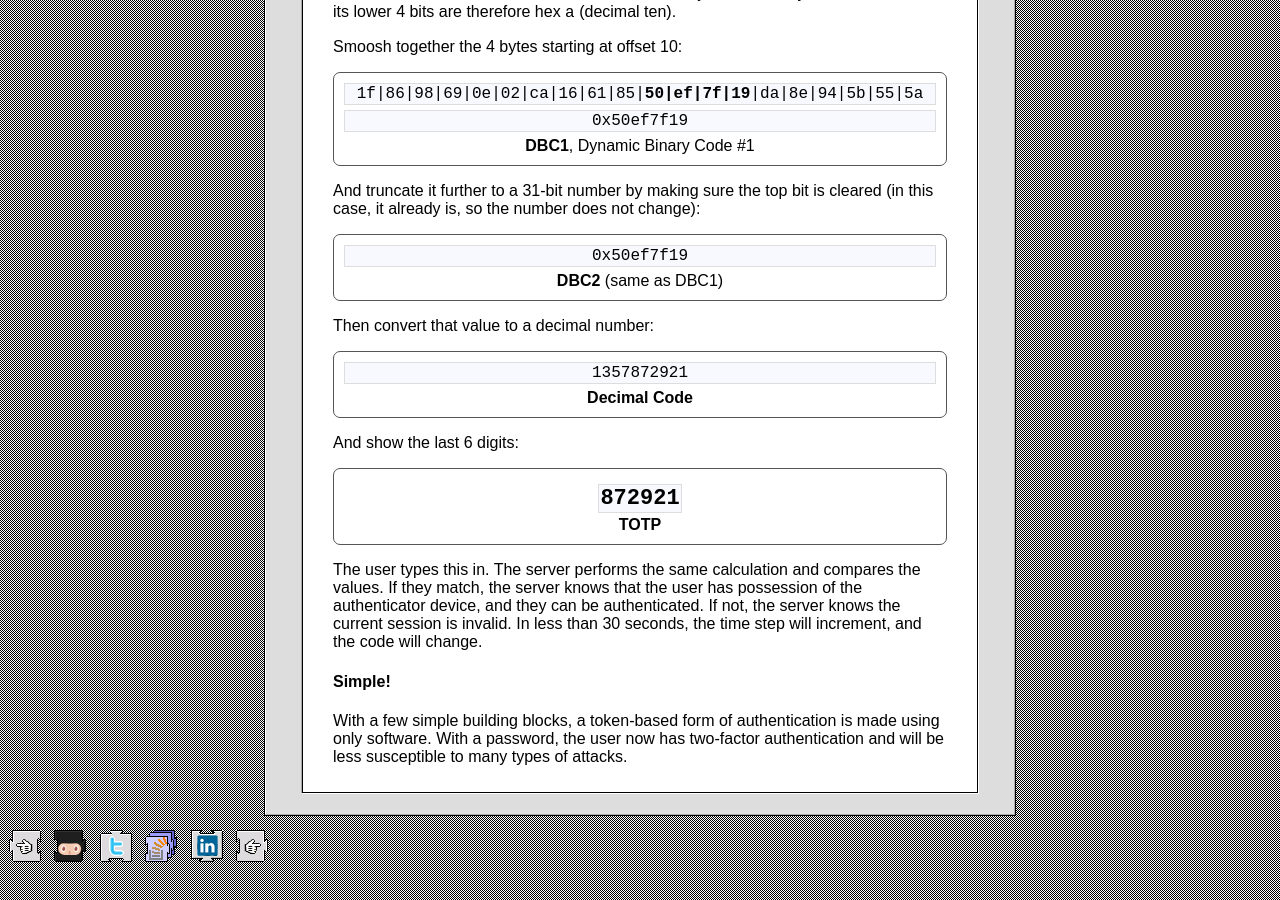
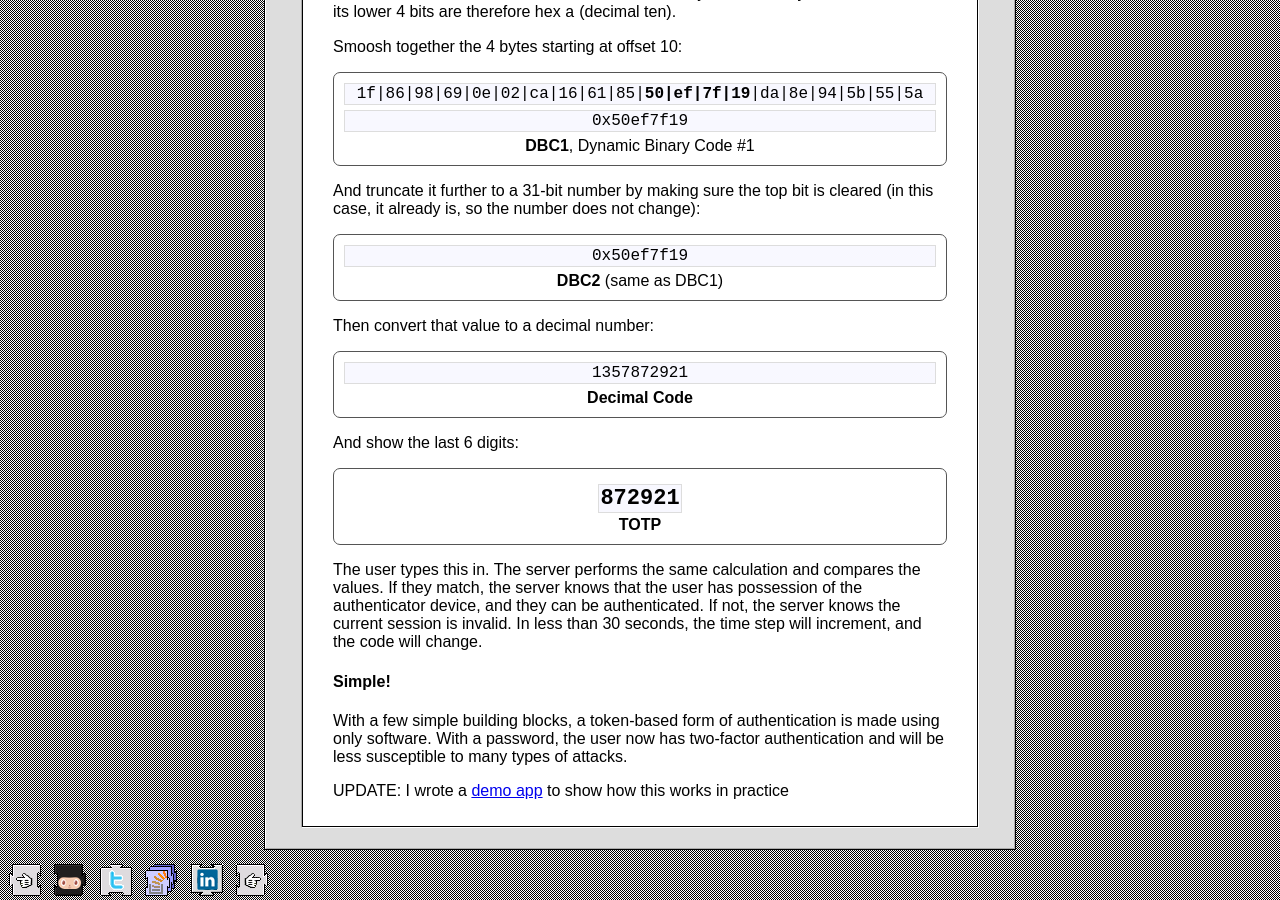
Before and after one commit to InPermutation/InPermutation.github.io, a Jekyll site: the page built from _posts/2013-09-04-totp.md, in a window 1280 px wide and 900 px high, scrolled down 1878 px. Built offline with Jekyll 4.4.1, drawn with Linux system fonts in a browser that asks for light colours; some web fonts are replaced; before the commit the page ends 2744 px from its top, so only the background shows below that.

Commit message:
Update 2013-09-04-totp.md
Demo app https://2fa.glitch.me/

```diff
--- a/_posts/2013-09-04-totp.md
+++ b/_posts/2013-09-04-totp.md
@@ -145,6 +145,8 @@ With a few simple building blocks, a token-based form of authentication is
 made using only software. With a password, the user now has two-factor
 authentication and will be less susceptible to many types of attacks.
 
+UPDATE: I wrote a [demo app] to show how this works in practice
+
 [HMAC]: https://en.wikipedia.org/wiki/Hash-based_message_authentication_code
 [2fa]: https://en.wikipedia.org/wiki/Multi-factor_authentication
 [GitHub]: https://github.com/blog/1614-two-factor-authentication
@@ -154,3 +156,4 @@ authentication and will be less susceptible to many types of attacks.
 [TOTP]: https://www.ietf.org/rfc/rfc6238.txt
 [HOTP]: https://www.ietf.org/rfc/rfc4226.txt
 [QR]: https://en.wikipedia.org/wiki/QR_code
+[demo app]: https://2fa.glitch.me/
```
